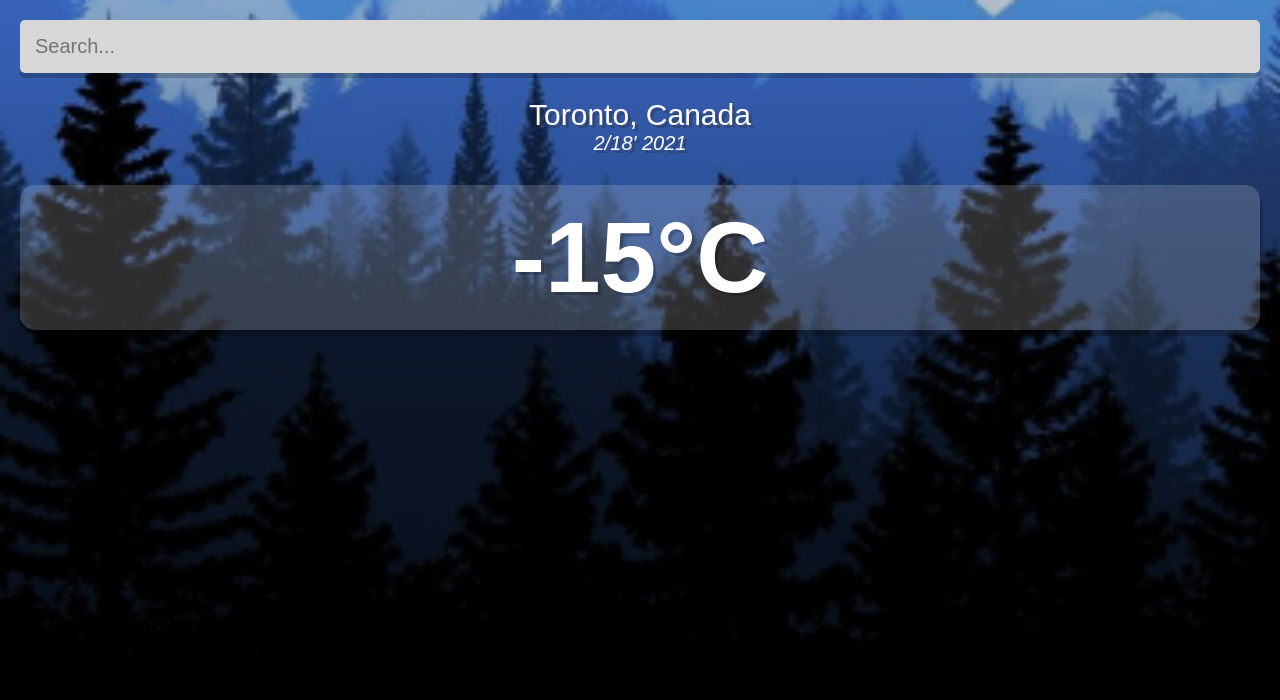
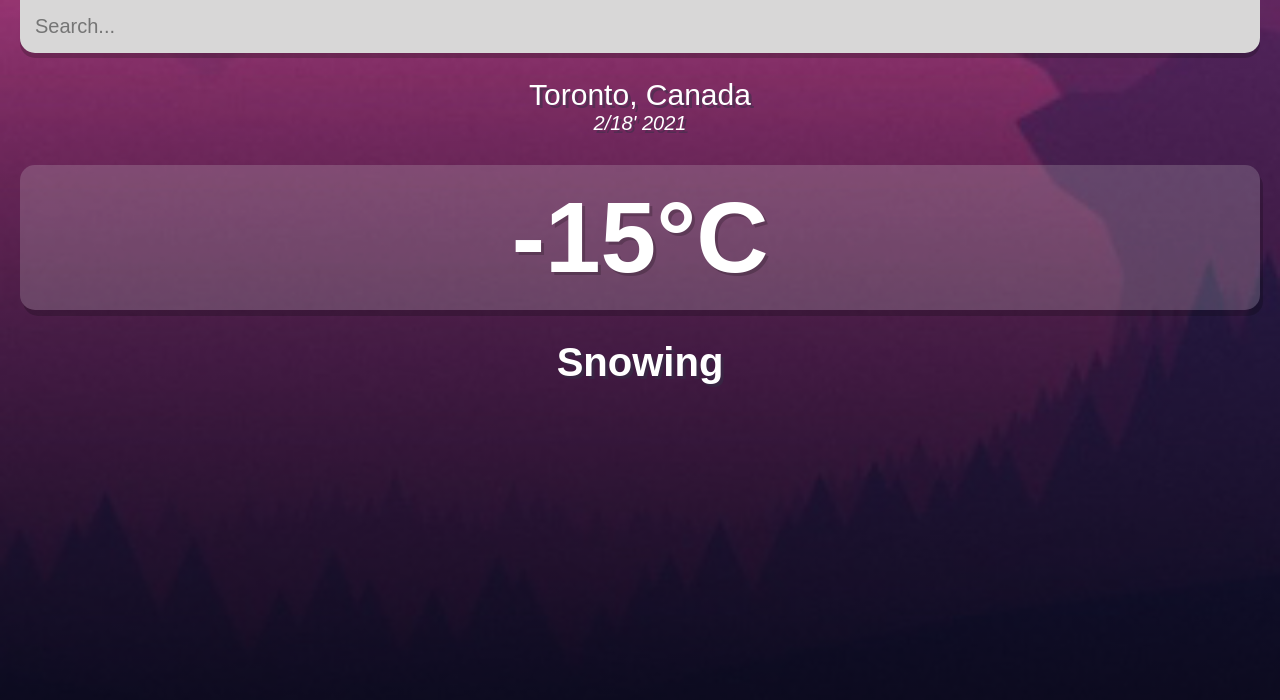
Before and after one commit to nicole-nam/weather-react, a React (Create React App) app: page / in a window 1280 px wide. Shown: the top 700 px of the page. Built offline with nearby package versions, Linux system fonts and the light colour scheme.

Commit message:
fix input field styling

```diff
--- a/src/App.js
+++ b/src/App.js
@@ -12,7 +12,7 @@ function App() {
   console.log(month, day, year);
 
   return (
-    <div className="app">
+    <div className="app warm">
       <main>
         <div className="search-box">
           <input
@@ -32,6 +32,7 @@ function App() {
         <div className="weather-box">
           <div className="temp">-15°C</div>
           <div className="weather">Snowing</div>
+          <div className="icon"></div>
         </div>
       </main>
     </div>
--- a/src/index.css
+++ b/src/index.css
@@ -45,9 +45,10 @@ main {
   display: block;
   width: 100%;
   padding: 1.5rem;
+  margin-top: -2rem;
 
   border: none;
-  border-radius: 0.5rem;
+  border-radius: 0 0 1.5rem 1.5rem;
   outline: none;
 
   background-color: rgb(216, 215, 215);
@@ -94,3 +95,15 @@ main {
   border-radius: 1.5rem;
   box-shadow: 3px 6px rgba(0, 0, 0, 0.2);
 }
+
+.weather {
+  color: white;
+  text-align: center;
+  font-size: 4rem;
+  font-weight: 700;
+  text-shadow: 3px 3px rgba(50, 50, 70, 0.5);
+}
+
+.icon {
+  text-align: center;
+}
```
